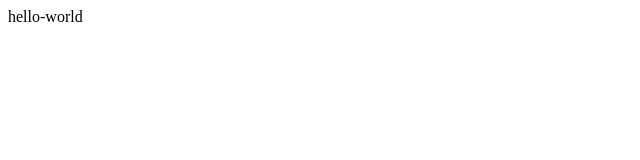
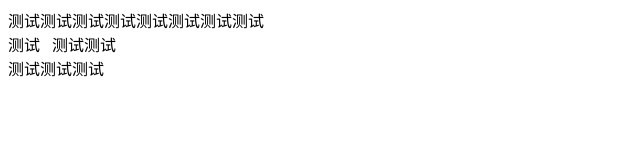
Before and after one commit to CatTypeRobot/CV-01, a plain HTML site: page src/index.html in a window 1280 px wide. Shown: the whole page, without its empty margins (0-640 px from the left). Drawn offline with Linux system fonts and the light colour scheme.

Commit message:
æJSæ­达到预期效果

```diff
--- a/src/index.html
+++ b/src/index.html
@@ -1,15 +1,18 @@
 <!DOCTYPE html>
-<html lang="en">
+<html lang="zh-CN">
 
 <head>
     <meta charset="UTF-8">
     <meta http-equiv="X-UA-Compatible" content="IE=edge">
-    <meta name="viewport" content="width=device-width, initial-scale=1.0">
-    <title>Document</title>
+    <meta name="viewport"
+          content="width=device-width,initial-scale=1,minimum-scale=1,maximum-scale=1,user-scalable=no,viewport-fit=cover">
+    <title>会动的代码</title>
+    <link rel="stylesheet" href="style.css">
+    <style id="style"></style>
 </head>
 
 <body>
-    hello-world
+    <div id="html"></div>
     <script src="main.js"></script>
 </body>
 
--- a/src/main.js
+++ b/src/main.js
@@ -1 +1,27 @@
-console.log('hello-world')
+let html = document.querySelector("#html")
+let style = document.querySelector("#style")
+let string = `测试测试测试测试测试测试测试测试
+测试   测试测试
+测试测试测试
+`
+let string2 = ""
+let n = 0
+
+let step = () => {
+    setTimeout(() => {
+        if (string[n] === "\n") {
+            string2 += "<br>"
+        } else if (string[n] === " ") {
+            string2 += "&nbsp"
+        } else {
+            string2 += string[n]
+        }
+        html.innerHTML = string2
+        if (n < string.length - 1) {
+            n++
+            step()
+        }
+    }, 10)
+}
+
+step()
```
Also changed, not shown: src/style.css (added).
